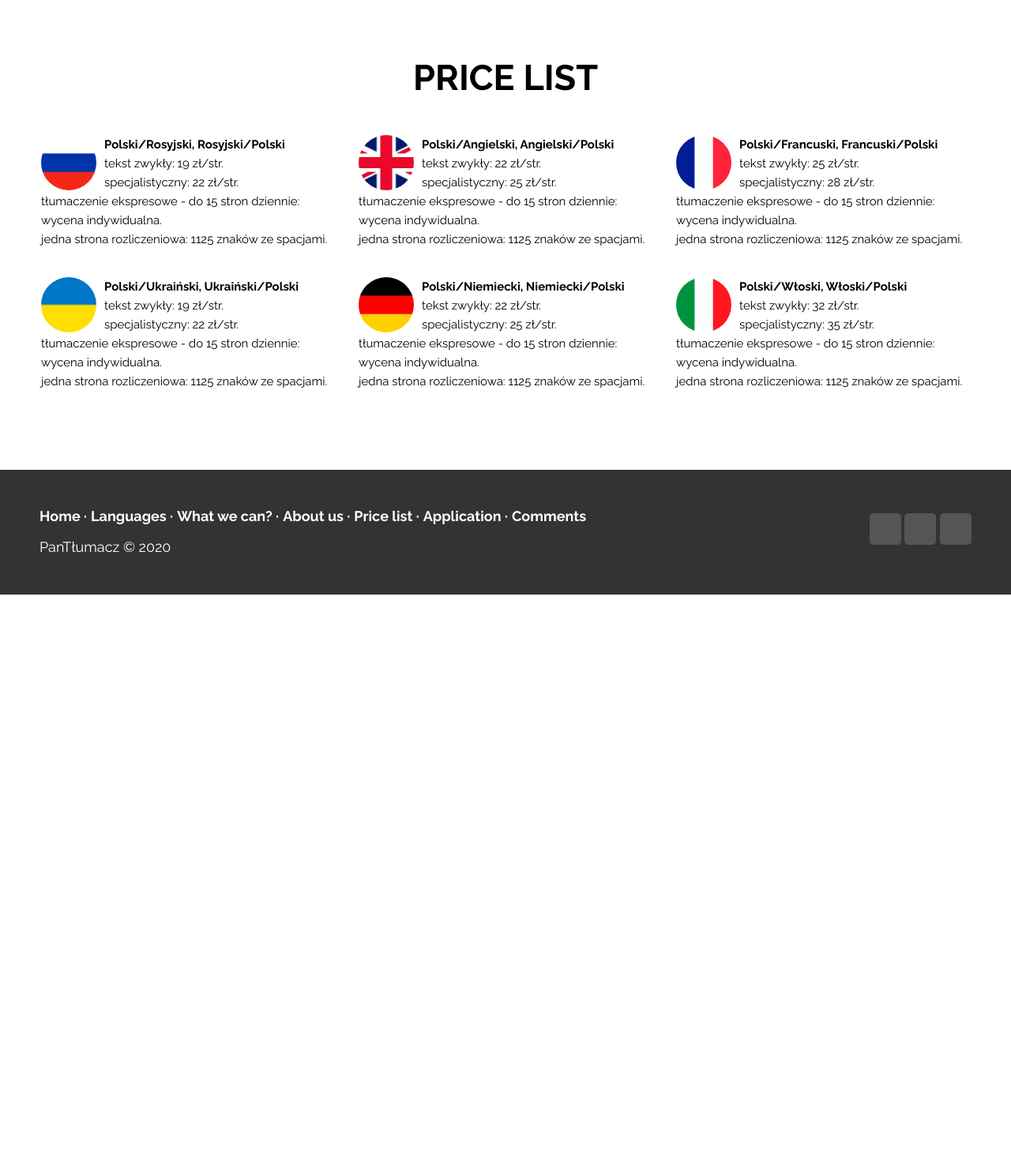
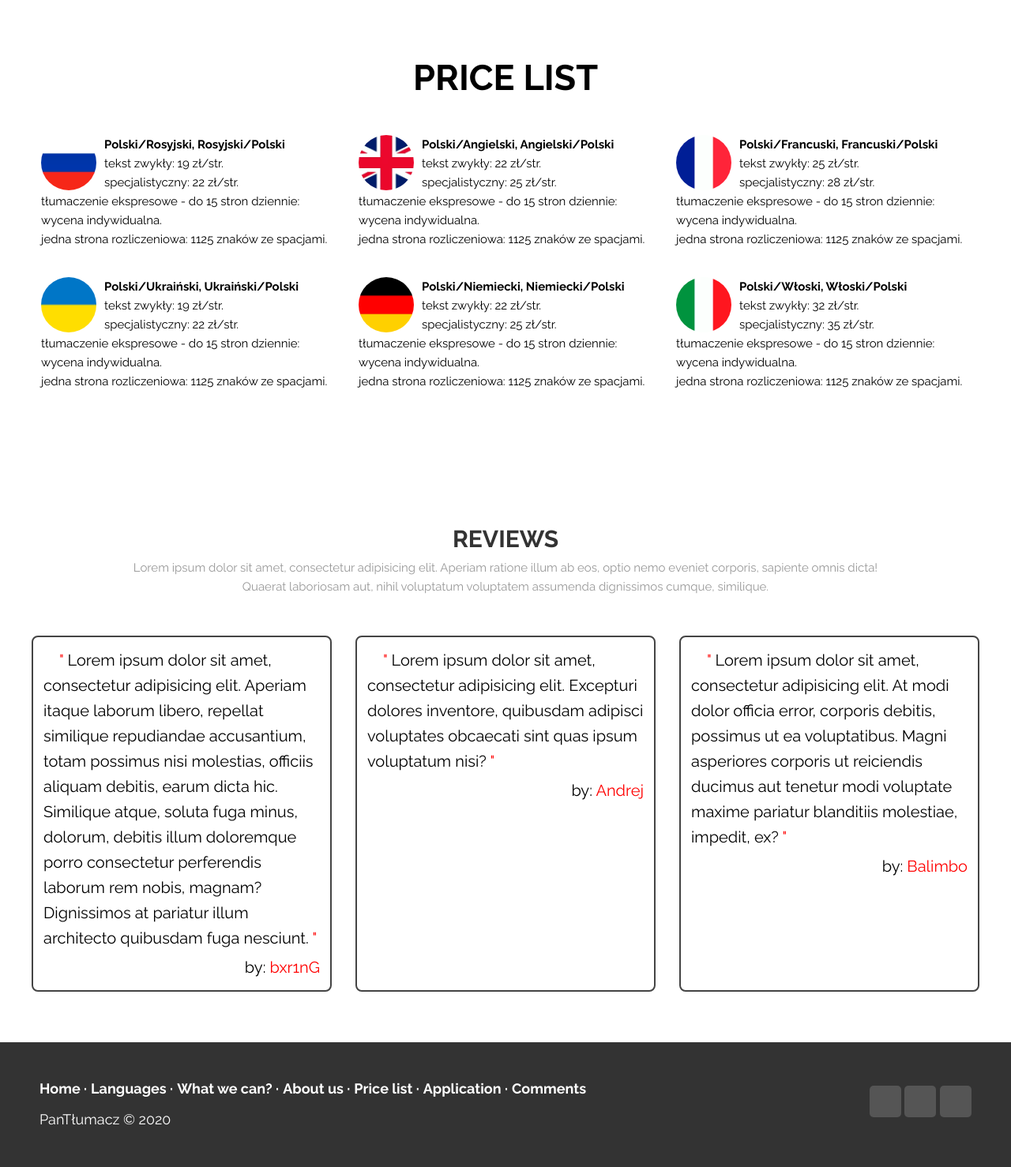
Before and after one commit to Balimbo/PanTlumacz, a PHP site: page / in a window 1280 px wide. Shown: the part 3187-4665 px from the top of the page at 79% size. Before the commit the page ends 3940 px from the top, so only its background shows below. Run offline with PHP 8.4, Linux system fonts and the light colour scheme.

Commit message:
Отзывы
Черновая версия без стрелочек влево вправо (сами стрелки добавил) (пока не знаю как лучше реализовать)

```diff
--- /dev/null
+++ b/css/reviews.css
@@ -0,0 +1,40 @@
+.reviews {
+    margin-top: 50px;
+    display: flex;
+    justify-content: space-between;
+    flex-wrap: nowrap;
+}
+
+.reviews__item {
+    padding: 13px;
+    width: 380px;
+    border: 2px solid #444;
+    border-radius: 8px;
+    display: table;
+}
+
+.reviews__text {
+    /*text-align: justify;*/
+    text-indent: 20px;
+}
+
+.reviews__text::before {
+    color: red;
+    content: '"';
+}
+
+.reviews__text::after {
+    color: red;
+    content: '"';
+}
+
+.reviews__author {
+    margin-top: 5px;
+    color: red;
+    float: right;
+}
+
+.reviews__author::before {
+    color: black;
+    content: "by: ";
+}
--- a/index.php
+++ b/index.php
@@ -7,6 +7,7 @@
     <link rel="stylesheet" href="css/langchange.css">
     <link rel="stylesheet" href="css/aboutus.css">
     <link rel="stylesheet" href="css/footer.css">
+    <link rel="stylesheet" href="css/reviews.css">
     <link href="https://fonts.googleapis.com/css?family=Raleway:400,700&display=swap" rel="stylesheet">
 </head>
 <body>
@@ -262,7 +263,7 @@
 <!-- Price list -->
 
 <section class="section">
-            <div class="container">
+        <div class="container">
 
             <div class="price_caption">
                 <h1>Price List</h1>
@@ -383,9 +384,55 @@
                     </div>
                 </div>
 
+            </div>
+        </div>
+</section>
+
+<!-- Reviews -->
+
+<section class="section">
+    <div class="container">
+
+        <div class="section__header">
+            <h2 class="section__title">Reviews</h2>
+            <div class="section__text">
+                <p>Lorem ipsum dolor sit amet, consectetur adipisicing elit. Aperiam ratione illum ab eos, optio nemo eveniet corporis, sapiente omnis dicta! Quaerat laboriosam aut, nihil voluptatum voluptatem assumenda dignissimos cumque, similique.</p>
+            </div>
+        </div>
+
+        <div class="reviews">
+
+            <div class="reviews__item">
+                <p class="reviews__text">
+                    Lorem ipsum dolor sit amet, consectetur adipisicing elit. Aperiam itaque laborum libero, repellat similique repudiandae accusantium, totam possimus nisi molestias, officiis aliquam debitis, earum dicta hic. Similique atque, soluta fuga minus, dolorum, debitis illum doloremque porro consectetur perferendis laborum rem nobis, magnam? Dignissimos at pariatur illum architecto quibusdam fuga nesciunt.
+                </p>
+                <div class="reviews__author">
+                    bxr1nG
                 </div>
             </div>
-    </section>
+
+            <div class="reviews__item">
+                <p class="reviews__text">
+                    Lorem ipsum dolor sit amet, consectetur adipisicing elit. Excepturi dolores inventore, quibusdam adipisci voluptates obcaecati sint quas ipsum voluptatum nisi?
+                </p>
+                <div class="reviews__author">
+                    Andrej
+                </div>
+            </div>
+
+            <div class="reviews__item">
+                <p class="reviews__text">
+                    Lorem ipsum dolor sit amet, consectetur adipisicing elit. At modi dolor officia error, corporis debitis, possimus ut ea voluptatibus. Magni asperiores corporis ut reiciendis ducimus aut tenetur modi voluptate maxime pariatur blanditiis molestiae, impedit, ex?
+                </p>
+                <div class="reviews__author">
+                    Balimbo
+                </div>
+            </div>
+
+        </div>
+
+    </div>
+</section>
 
 <!-- Footer -->
 
```
Also changed, not shown: images/arrow_left.svg (added), images/arrow_right.svg (added).
